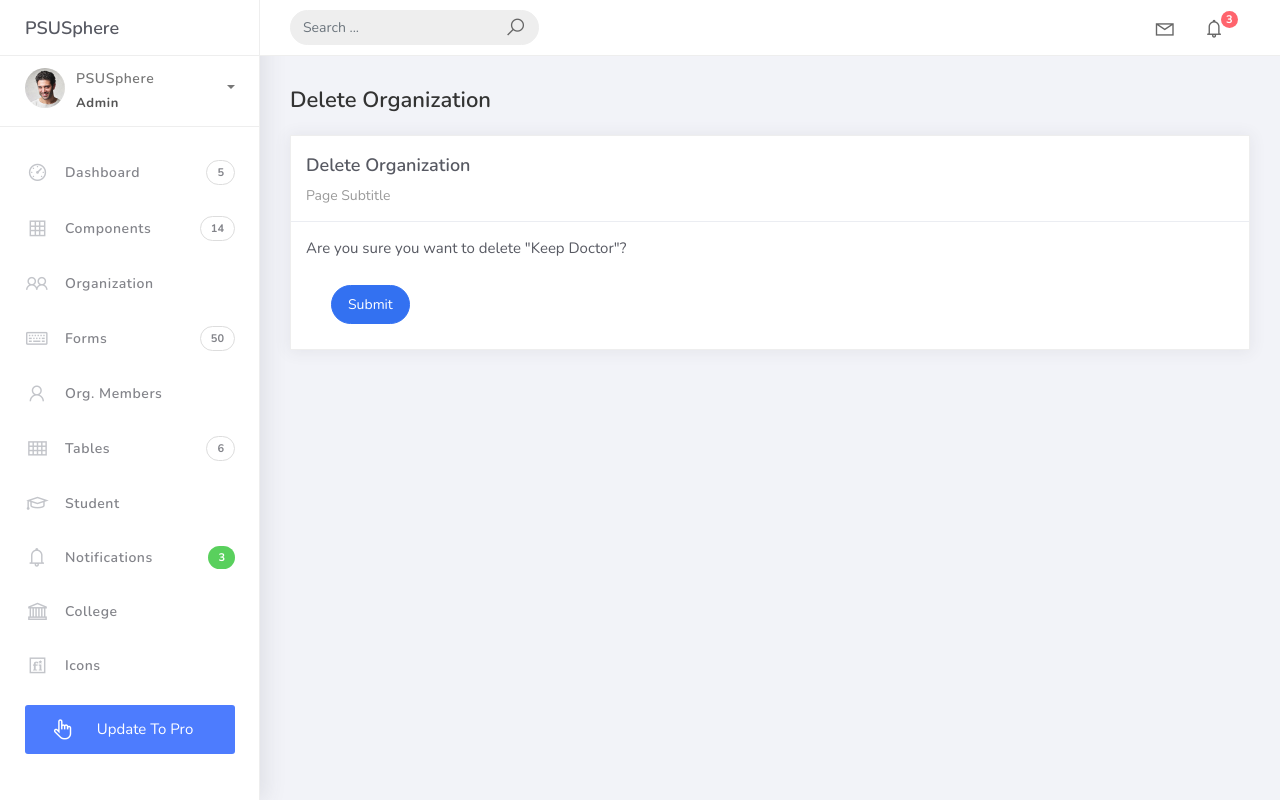
After one commit to markriannuriel/PSUSphere, a Django app: page /organization_list/4/delete in a window 1280 px wide. The commit adds this page. Run offline with Django 5.2, Linux system fonts and the light colour scheme; data comes from the database, SQL or seed files in the repository; some libraries are stand-ins or nearby versions.

Commit message:
feat: add Organization delete view, template, and link

```diff
--- /dev/null
+++ b/psusenv/PSUSphere/projectsite/templates/org_del.html
@@ -0,0 +1,32 @@
+{% extends 'base.html' %}
+{% load static %}
+
+{% block content %}
+<div class="content">
+  <div class="container-fluid">
+    <h4 class="page-title">Delete Organization</h4>
+    <div class="row">
+      <div class="col-md-12">
+        <div class="card">
+          <div class="card-header">
+            <div class="card-title">Delete Organization</div>
+            <div class="card-category">Page Subtitle</div>
+          </div>
+          <div class="card-body">
+            <form action="" method="post" novalidate>
+              <p>Are you sure you want to delete "{{ object }}"?</p>
+              {% csrf_token %}
+              {% include 'includes/form.html' %}
+              <div class="form-group">
+                <div class="col-md-12 col-sm-3">
+                  <button type="submit" class="btn btn-primary btn-rounded">Submit</button>
+                </div>
+              </div>
+            </form>
+          </div>
+        </div>
+      </div>
+    </div>
+  </div>
+</div>
+{% endblock %}
--- a/psusenv/PSUSphere/projectsite/templates/org_list.html
+++ b/psusenv/PSUSphere/projectsite/templates/org_list.html
@@ -48,7 +48,10 @@
 <td>{{ object.name }}</td>
 <td>{{ object.college }}</td>
 <td>{{ object.description }}</td>
-<td><a href="{% url 'organization-update' object.id %}" class="btn btn-sm btn-primary">Edit</a></td>
+<td>
+                        <a href="{% url 'organization-update' object.id %}" class="btn btn-sm btn-primary">Edit</a>
+                        <a href="{% url 'organization-delete' object.id %}" class="btn btn-sm btn-danger">Delete</a>
+                    </td>
 </tr>
 {% empty %}
 <tr>
--- a/psusenv/PSUSphere/projectsite/urls.py
+++ b/psusenv/PSUSphere/projectsite/urls.py
@@ -16,7 +16,7 @@ Including another URLconf
 """
 from django.contrib import admin
 from django.urls import path
-from studentorg.views import HomePageView, OrganizationList, OrganizationCreateView, OrganizationUpdateView
+from studentorg.views import HomePageView, OrganizationList, OrganizationCreateView, OrganizationUpdateView, OrganizationDeleteView
 
 urlpatterns = [
     path('admin/', admin.site.urls),
@@ -25,4 +25,5 @@ urlpatterns = [
     path('organizations/', OrganizationList.as_view(), name='organization-list'),
     path('organization_list/add', OrganizationCreateView.as_view(), name='organization-add'),
     path('organization_list/<int:pk>/', OrganizationUpdateView.as_view(), name='organization-update'),
+    path('organization_list/<int:pk>/delete', OrganizationDeleteView.as_view(), name='organization-delete'),
 ]
--- a/psusenv/PSUSphere/studentorg/views.py
+++ b/psusenv/PSUSphere/studentorg/views.py
@@ -1,6 +1,6 @@
 from django.shortcuts import render
 from django.views.generic.list import ListView
-from django.views.generic.edit import CreateView, UpdateView
+from django.views.generic.edit import CreateView, UpdateView, DeleteView
 from django.urls import reverse_lazy
 from studentorg.models import Organization
 from studentorg.forms import OrganizationForm
@@ -32,3 +32,9 @@ class OrganizationUpdateView(UpdateView):
     form_class = OrganizationForm
     template_name = 'org_form.html'
     success_url = reverse_lazy('organization-list')
+
+
+class OrganizationDeleteView(DeleteView):
+    model = Organization
+    template_name = 'org_del.html'
+    success_url = reverse_lazy('organization-list')
```
